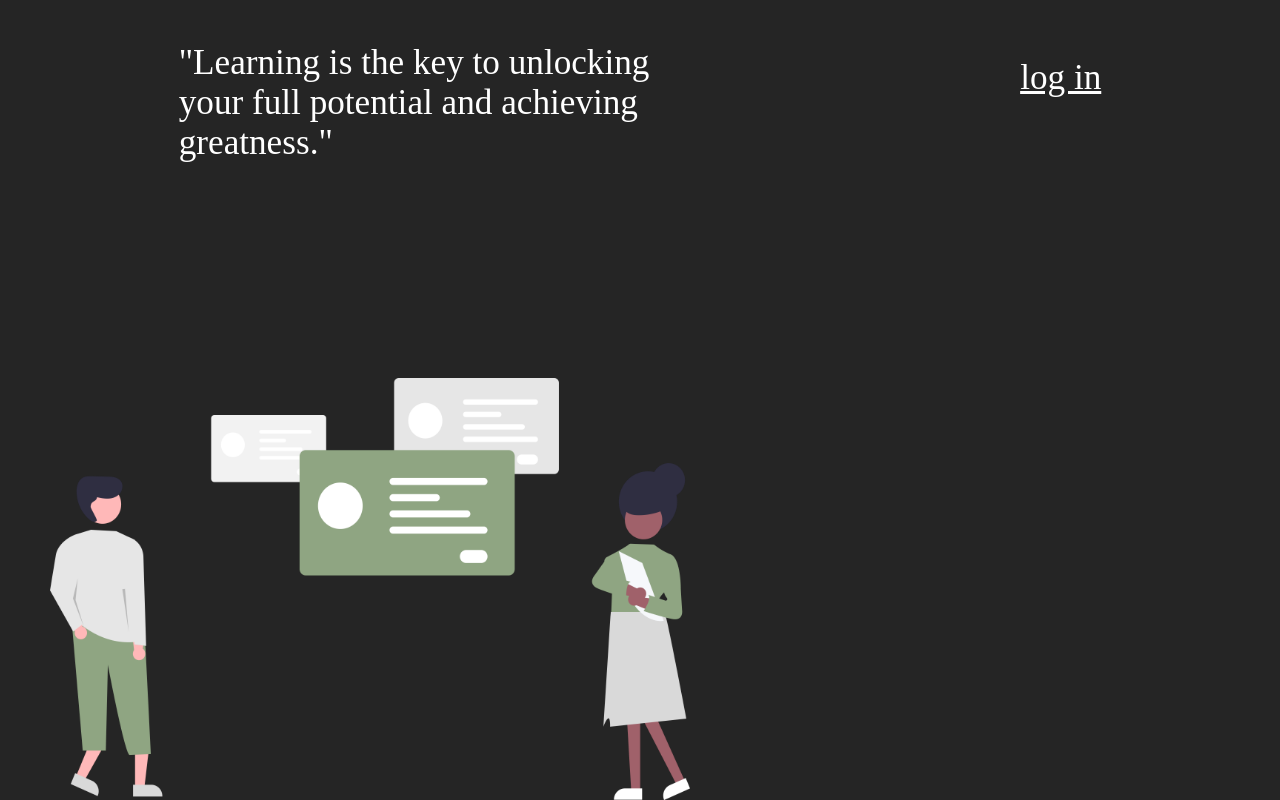
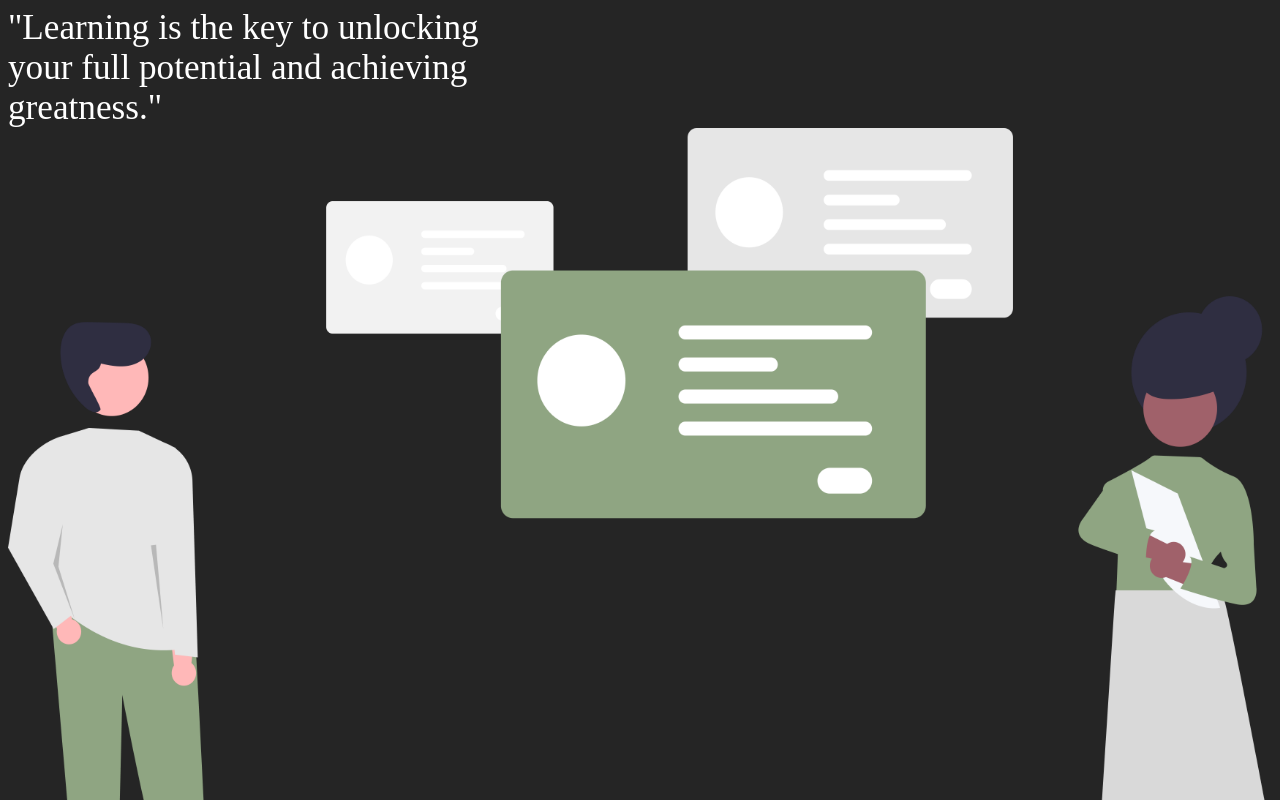
Before and after one commit to the-pink-fairy-armadillos/FlashCards, a React app: page / in a window 1280 px wide. Shown: the top 800 px of the page. Built offline with nearby package versions, Linux system fonts and the light colour scheme; no server answers; the HTML template or start-up script is replaced by a standard one.

Commit message:
minor styling changes to landing page

```diff
--- a/src/client/Components/LandingPage/LandingPage.js
+++ b/src/client/Components/LandingPage/LandingPage.js
@@ -5,19 +5,26 @@ import styles from './LandingPage.module.css';
 const LandingPage = () => {
   return (
     <>
-      <div id={styles.divContainer}>
-        <p className={styles.width500}>
-          "Learning is the key to unlocking your full potential and achieving
-          greatness."
-        </p>
+      <div className="container d-flex justify-content-center text-center ">
+        <div className="row">
+          <div id={styles.divContainer} className="col">
+            <div className={styles.width500}>
+              "Learning is the key to unlocking your full potential and
+              achieving greatness."
+            </div>
+            <div>
+              <img id={styles.landingImage} src={landingPageImage} />
+            </div>
+          </div>
           <a
+            className="col"
             id={styles.LandingPageLogin}
             href={`http://localhost:8080/auth/google`}
           >
             log in
           </a>
         </div>
-      <img id={styles.landingImage} src={landingPageImage} />
+      </div>
     </>
   );
 };
--- a/src/client/Components/LandingPage/LandingPage.module.css
+++ b/src/client/Components/LandingPage/LandingPage.module.css
@@ -4,7 +4,12 @@
   color: white;
   max-width: 500px;
 }
-
+.row {
+  display: flex ;
+  flex-direction: row;
+  align-content: center;
+  justify-content: space-around;
+}
 
 #LandingPageLogin {
   font-family: 'Fredericka the Great', cursive;
@@ -15,14 +20,18 @@
 
 #divContainer {
   display: flex;
-  flex-direction: row;
-  justify-content: space-around;
+  flex-direction: column;
+  /* justify-content: space-around; */
+}
+
+#divContainer div {
+  flex:1;
 }
 
 #landingImage {
-  width: 50%;
+  width: 100%;
   height: auto;
-  position: absolute;
-  left: 50px;
-  bottom: 0px;
+  /* position: absolute; */
+  /* left: 50px; */
+  /* bottom: 0px; */
 }
```
Lines whose indentation alone changed are shown as unchanged.
